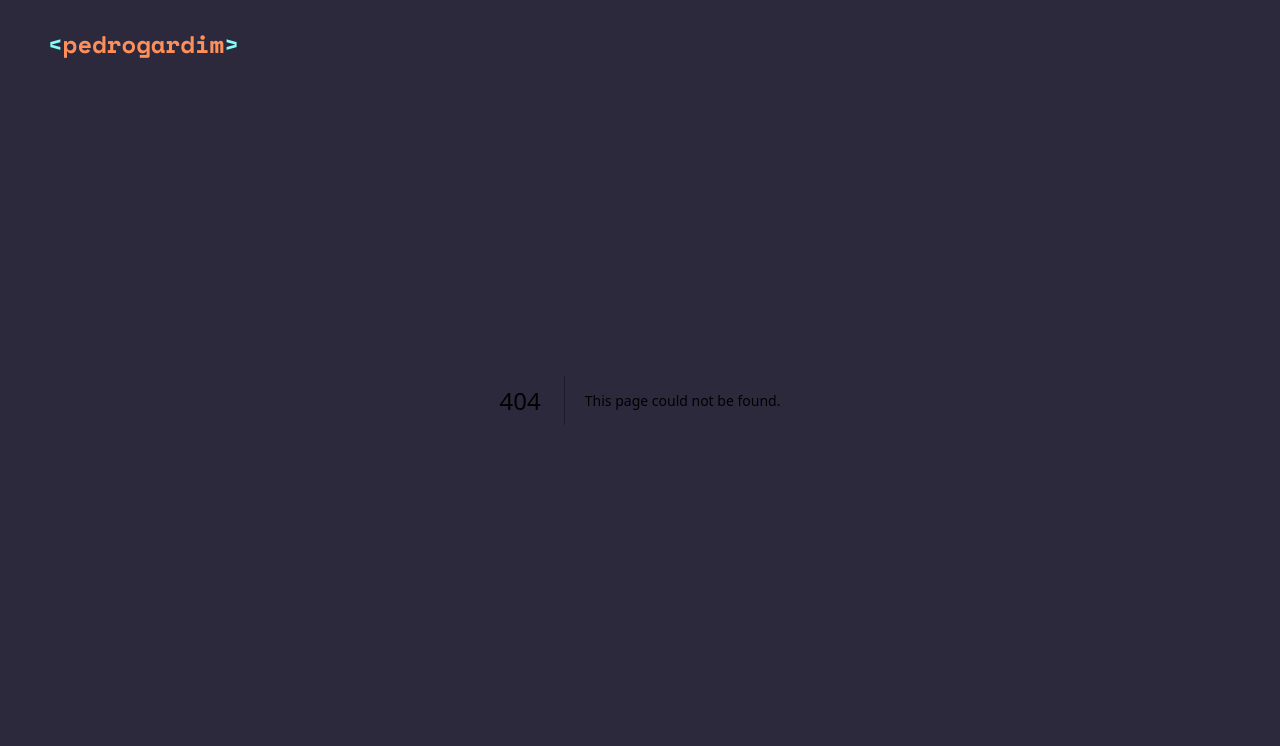
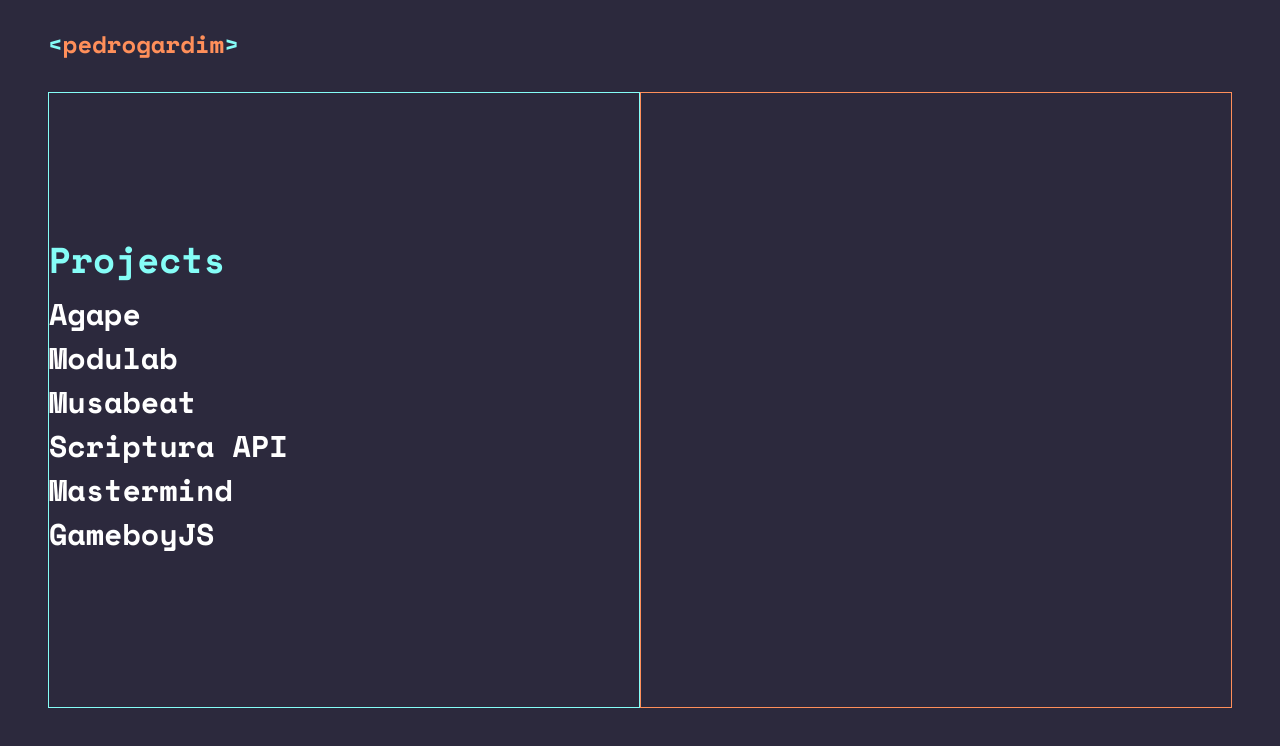
Before and after one commit to pedrogardim/portfolio-next, a Next.js app: page /projects in a window 1280 px wide. Before the commit this address had no page. Shown: the top 746 px of the page. Built offline with nearby package versions, Linux system fonts and the light colour scheme.

Commit message:
feat: add basic projects page

```diff
--- /dev/null
+++ b/app/projects/page.tsx
@@ -0,0 +1,26 @@
+import Link from "next/link";
+
+export default function Projects() {
+  return (
+    <main className="grid justify-center grid-cols-2 w-full h-full my-16">
+      <div className="flex flex-col justify-center border border-secondary">
+        <h1 className="text-secondary text-4xl font-bold mb-4">Projects</h1>
+        {[
+          "Agape",
+          "Modulab",
+          "Musabeat",
+          "Scriptura API",
+          "Mastermind",
+          "GameboyJS",
+        ].map((option) => (
+          <Link href="/projects" key={option}>
+            <button className="text-3xl text-white font-bold mb-2">
+              {option}
+            </button>
+          </Link>
+        ))}
+      </div>
+      <div className="flex justify-center border border-primary"></div>
+    </main>
+  );
+}
```
